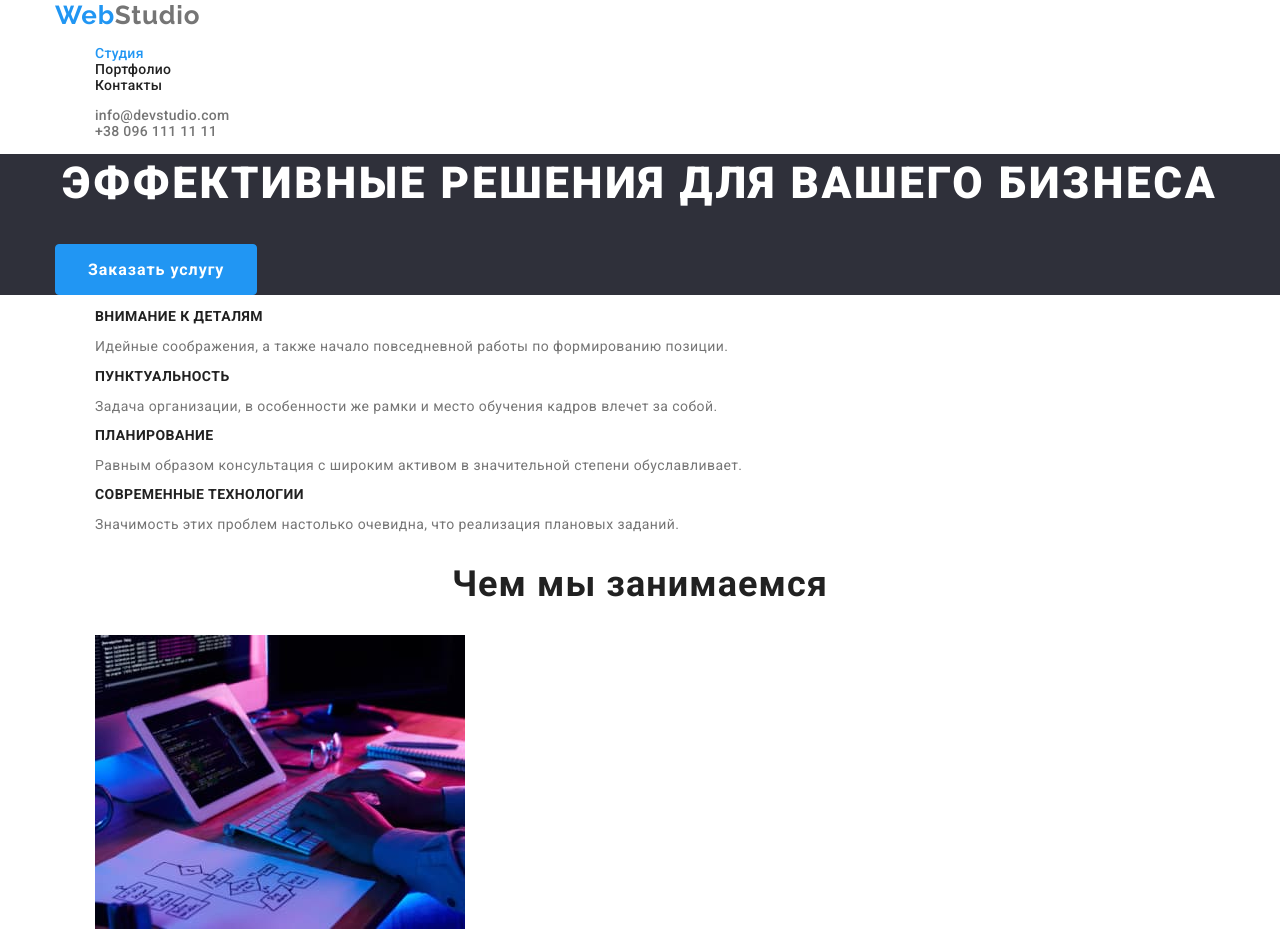
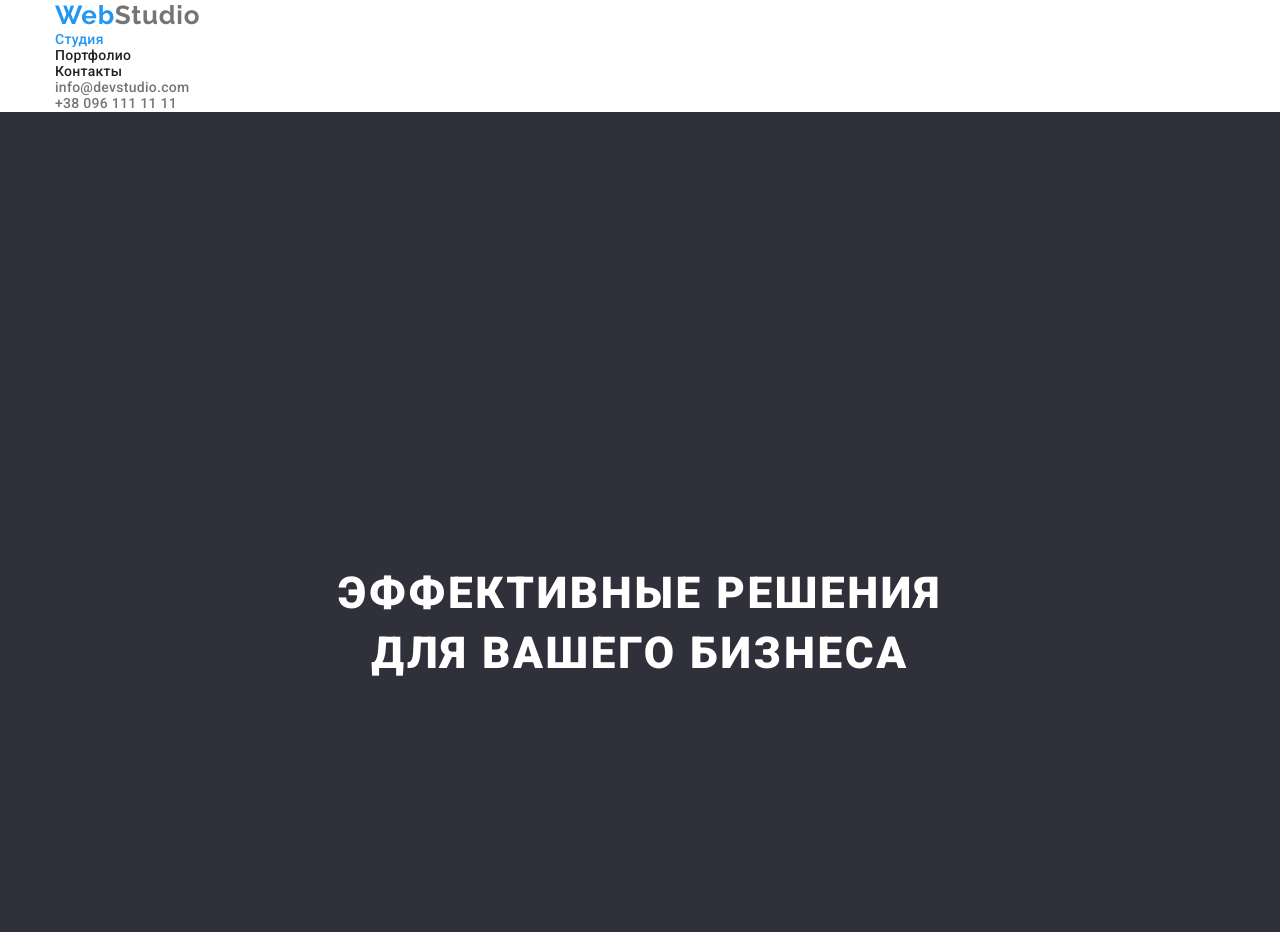
Before and after one commit to Bohdana2389/goit-markup-hw-03, a plain HTML site: page index.html in a window 1280 px wide. Shown: the top 932 px of the page. Drawn offline with nearby package versions, Linux system fonts and the light colour scheme.

Commit message:
help-help

```diff
--- a/css/style.css
+++ b/css/style.css
@@ -63,6 +63,11 @@ li {
   list-style-type: none;
 }
 
+ul {
+  margin: 0;
+  padding: 0;
+}
+
 .list {
 font-family:var(--main-font);
 font-weight: normal;
@@ -89,6 +94,8 @@ color:var(--main-text-color);
 border: 1px solid var(--accent-color);
 border-radius: 4px;
 padding: 10px 32px;
+margin-left: auto;
+margin-right: auto;
 min-width: 136px;
 text-align: center;
 font-family:var(--main-font);
@@ -138,7 +145,8 @@ text-decoration: none;
 
 .page-title {
 margin-top: 0;
-margin-bottom: 30px;
+margin-bottom: 0px;
+padding:  452px 200px;
 font-family:var(--main-font);
 font-weight: 900;
 font-size: 44px;
--- a/index.html
+++ b/index.html
@@ -35,7 +35,7 @@
 
         <section class="dark-fone">
             <div class="container">
-            <h1 class="page-title">Эффективные решения для вашего бизнеса</h1>
+            <h1 class="page-title">Эффективные решения </br> для вашего бизнеса</h1>
             <button class="link btn" type="button">Заказать услугу </button>
         </div>
         </section>
```
